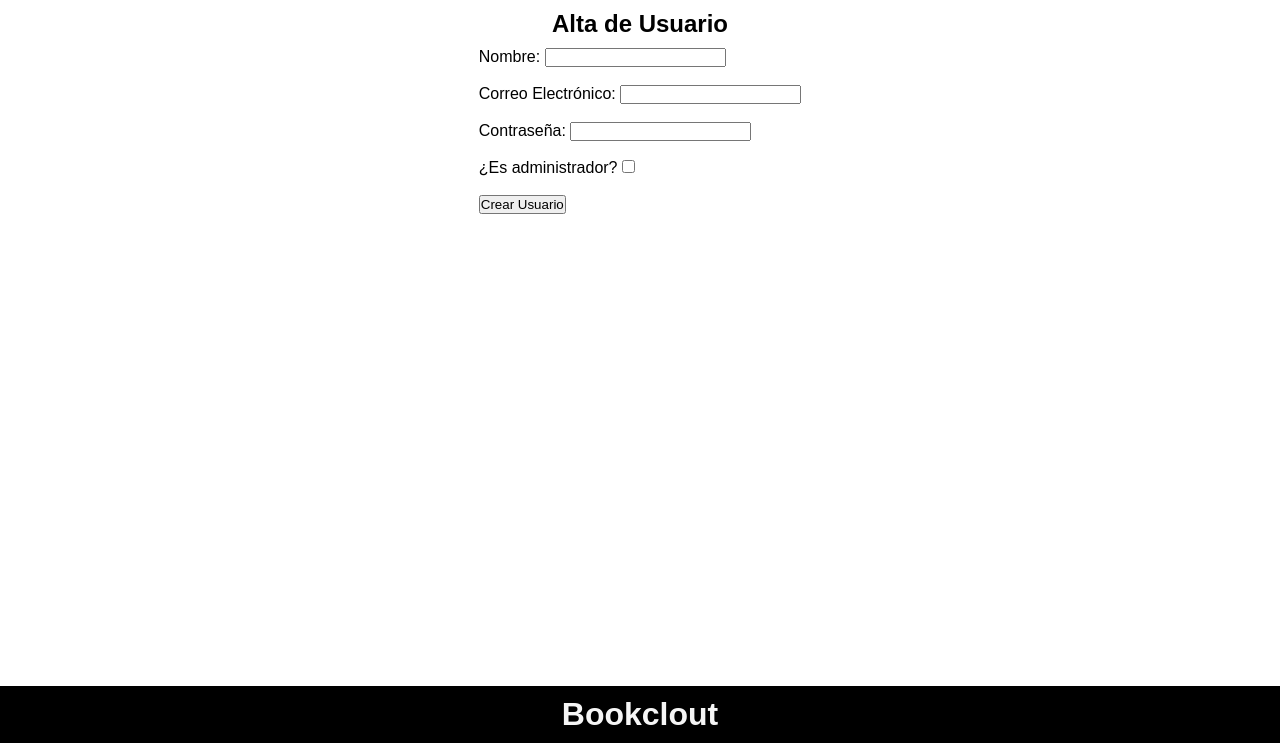
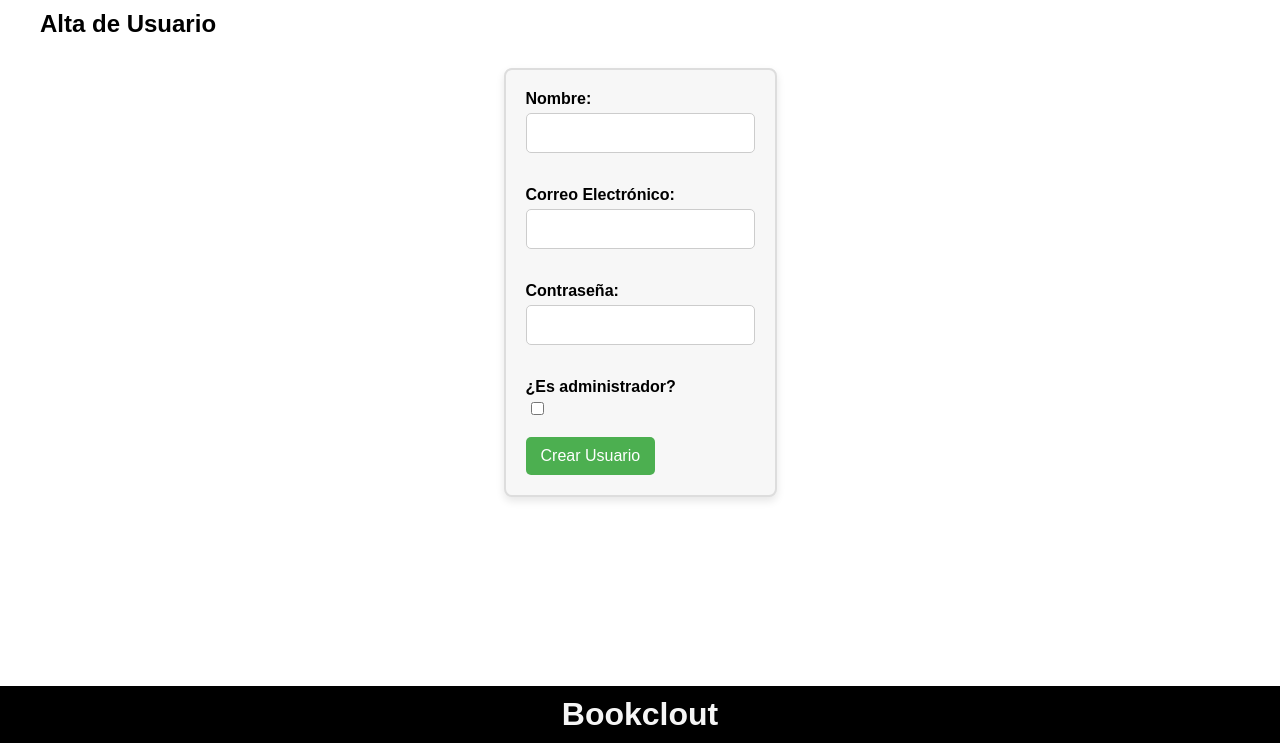
Before and after one commit to davidgarciasolis/bookclout, a PHP site: page /manager/alta_usuario.php in a window 1280 px wide. Shown: the part 57-800 px from the top of the page. Run offline with PHP 8.4, Linux system fonts and the light colour scheme; the visitor is signed in with stand-in values (Sample User, id 1).

Commit message:
modificaciones esteticas

```diff
--- a/css/main.css
+++ b/css/main.css
@@ -8,20 +8,26 @@ main {
     margin: 0 auto; /* Centra el contenedor dentro de la página */
 }
 
-/* Estilo específico para el encabezado h1 dentro del main */
+/* Contenedor del h1 y el botón */
 main h1 {
-    margin: 10px; /* Elimina márgenes adicionales para el h1 */
-    font-size: 24px; /* Ajusta el tamaño del encabezado */
+    display: flex; /* Activa Flexbox */
+    justify-content: space-between; /* Envía el texto a la izquierda y el botón a la derecha */
+    align-items: center; /* Alinea verticalmente los elementos */
+    width: 100%; /* Asegura que el contenedor ocupe todo el ancho */
+    margin: 10px 0; /* Margen ajustado */
+    font-size: 24px;
 }
 
+
 main h1 button {
-    background-color: green; /* Color de fondo del botón */
-    color: #fff; /* Color del texto */
-    border: none; /* Elimina el borde del botón */
-    padding: 10px 15px; /* Espaciado interno */
-    border-radius: 5px; /* Bordes redondeados */
-    cursor: pointer; /* Cambia el cursor al pasar por encima */
-    font-size: 16px; /* Ajusta el tamaño de la fuente */
+    margin-left: auto; /* Empuja el botón hacia el extremo derecho */
+    background-color: green;
+    color: #fff;
+    border: none;
+    padding: 10px 15px;
+    border-radius: 5px;
+    cursor: pointer;
+    font-size: 16px;
 }
 
 /* La tabla dentro del main */
@@ -32,23 +38,98 @@ main table {
 }
 
 /* Estilo para las celdas y encabezados de la tabla */
-main th, main td {
+main table th, main table td {
     border: 1px solid #ddd; /* Agrega un borde gris claro alrededor de cada celda */
     padding: 10px; /* Agrega espacio interior en las celdas para mayor legibilidad */
     text-align: left; /* Alinea el texto a la izquierda */
 }
 
 /* Estilo para los encabezados de la tabla */
-main th {
-    background-color: #f4f4f4; /* Aplica un color de fondo claro a los encabezados */
+main table th {
+    background-color: green; /* Aplica un color de fondo claro a los encabezados */
+    color: white; /* Aplica color blanco */
 }
 
 /* Alterna el color de fondo de las filas para mayor claridad visual */
-main tr:nth-child(even) {
+main table tr:nth-child(even) {
     background-color: #f9f9f9; /* Aplica un color de fondo claro a las filas pares */
 }
 
 /* Cambia el color de fondo al pasar el ratón sobre una fila */
-main tr:hover {
+main table tr:hover {
     background-color: #f1f1f1; /* Mejora la interacción visual con un efecto hover */
 }
+
+main table td form {
+    display: inline-block; /* Coloca los formularios (y los botones) en línea */
+    margin: 0 5px; /* Añade un pequeño espacio entre los botones */
+    background-color: #f7f7f7; /* Fondo gris claro */
+    padding: 0px; /* Espaciado interno */
+    border: 2px solid #ddd; /* Borde suave */
+    border-radius: 0px; /* Bordes redondeados */
+    margin: 0px auto; /* Centra el formulario */
+    box-shadow: 0px 4px 8px rgba(0, 0, 0, 0.1); /* Sombra sutil */
+}
+
+main table td form button {
+    background-color: green; /* Color de fondo */
+    color: white; /* Color del texto */
+    border: none; /* Sin bordes */
+    padding: 5px 10px; /* Espaciado interno */
+    border-radius: 5px; /* Bordes redondeados */
+    cursor: pointer; /* Cursor tipo "mano" */
+    font-size: 14px; /* Tamaño de texto */
+}
+
+main table td form button:hover {
+    background-color: darkgreen; /* Color al pasar el ratón */
+}
+
+/* Estilo específico para el formulario dentro de <main> */
+main form {
+    background-color: #f7f7f7; /* Fondo gris claro */
+    padding: 20px; /* Espaciado interno */
+    border: 2px solid #ddd; /* Borde suave */
+    border-radius: 8px; /* Bordes redondeados */
+    max-width: 600px; /* Limita el ancho máximo */
+    margin: 20px auto; /* Centra el formulario */
+    box-shadow: 0px 4px 8px rgba(0, 0, 0, 0.1); /* Sombra sutil */
+}
+
+/* Estiliza los inputs y labels dentro del formulario */
+main form label {
+    font-weight: bold; /* Resalta el texto */
+    display: block; /* Coloca cada etiqueta en una línea separada */
+    margin-bottom: 5px; /* Espaciado inferior */
+}
+
+main form input[type="text"],
+main form input[type="email"],
+main form input[type="password"] {
+    width: 100%; /* Haz que los campos ocupen todo el ancho del formulario */
+    padding: 10px; /* Espaciado interno */
+    margin-bottom: 15px; /* Espaciado inferior */
+    border: 1px solid #ccc; /* Borde gris claro */
+    border-radius: 5px; /* Bordes redondeados */
+    font-size: 16px; /* Tamaño de fuente */
+}
+
+main form input[type="checkbox"] {
+    margin-left: 5px; /* Espaciado entre el texto y el checkbox */
+    display: inline;
+}
+
+/* Estilo para el botón */
+main form button {
+    background-color: #4caf50; /* Verde llamativo */
+    color: white; /* Texto blanco */
+    border: none; /* Sin borde */
+    padding: 10px 15px; /* Espaciado interno */
+    border-radius: 5px; /* Bordes redondeados */
+    cursor: pointer; /* Cursor tipo "mano" */
+    font-size: 16px; /* Tamaño de fuente */
+}
+
+main form button:hover {
+    background-color: #45a049; /* Verde más oscuro al pasar el ratón */
+}
--- a/manager/modificar_usuario.php
+++ b/manager/modificar_usuario.php
@@ -50,8 +50,8 @@ if (isset($_POST['email'])) {
     <?php include 'includes/header.php';?>
 
     <main>
-        <h1>Modificar Usuario: <?php echo htmlspecialchars($_POST['email']); ?></h1>
         <form action="php/procesar_modificar_usuario.php" method="POST">
+            <h1>Modificar Usuario: <?php echo htmlspecialchars($_POST['email']); ?></h1>
             <input type="hidden" name="email_actual" value="<?php echo htmlspecialchars($usuario['email']); ?>">
             <label for="nombre">Nombre:</label>
             <input type="text" name="nombre" id="nombre" value="<?php echo htmlspecialchars($usuario['nombre']); ?>" required>
@@ -59,8 +59,8 @@ if (isset($_POST['email'])) {
             <label for="email">Email:</label>
             <input type="email" name="email" id="email" value="<?php echo htmlspecialchars($usuario['email']); ?>" required>
 
-            <label for="admin">¿Es administrador?</label>
-            <input type="checkbox" name="admin" id="admin" <?php echo $usuario['admin'] ? 'checked' : ''; ?>>
+            <label for="admin">¿Es administrador? <input type="checkbox" name="admin" id="admin" <?php echo $usuario['admin'] ? 'checked' : ''; ?>></label>
+            <br>
 
             <button type="submit">Actualizar Usuario</button>
         </form>
```
Also changed, not shown: img/logo.png (renamed from img/libro.png).
